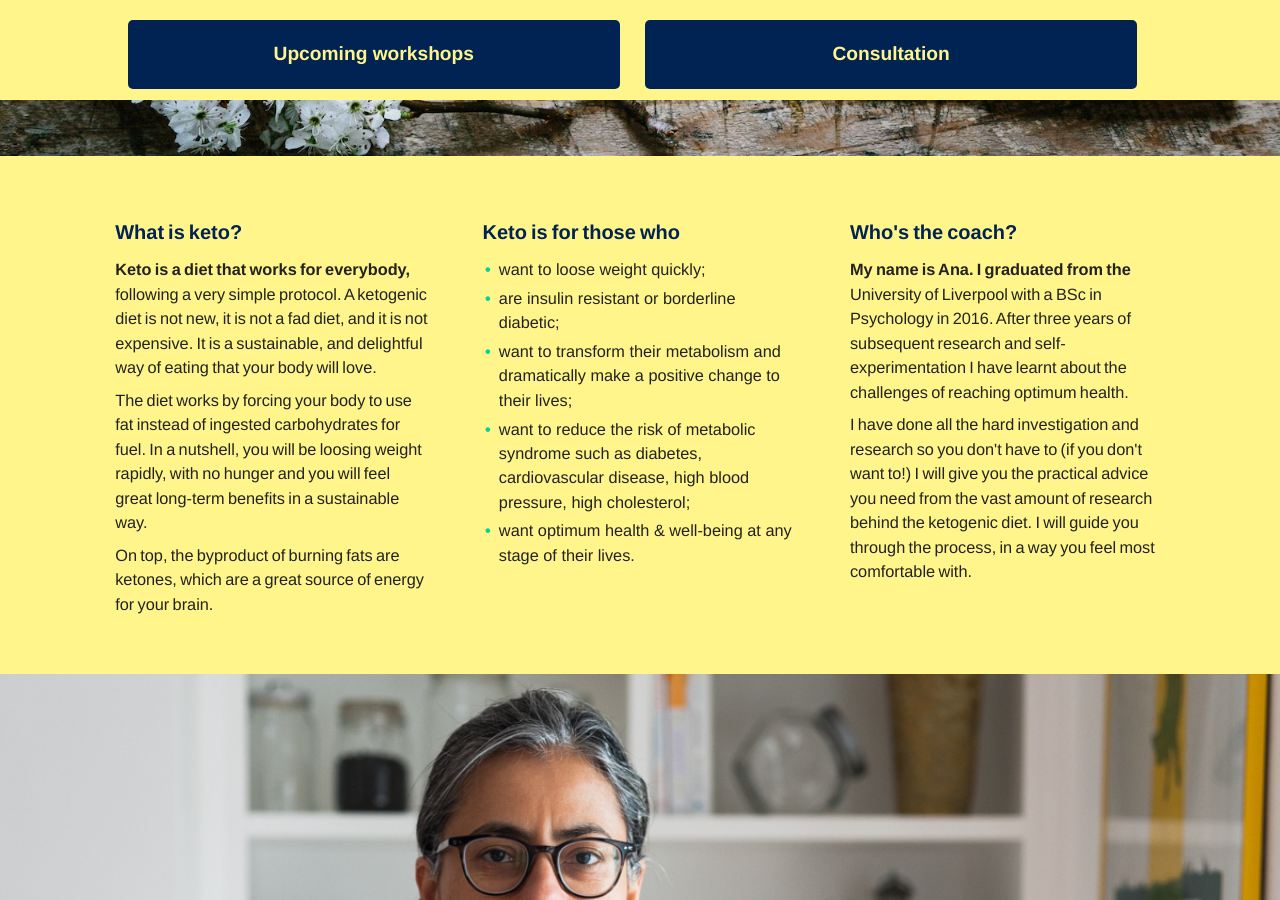
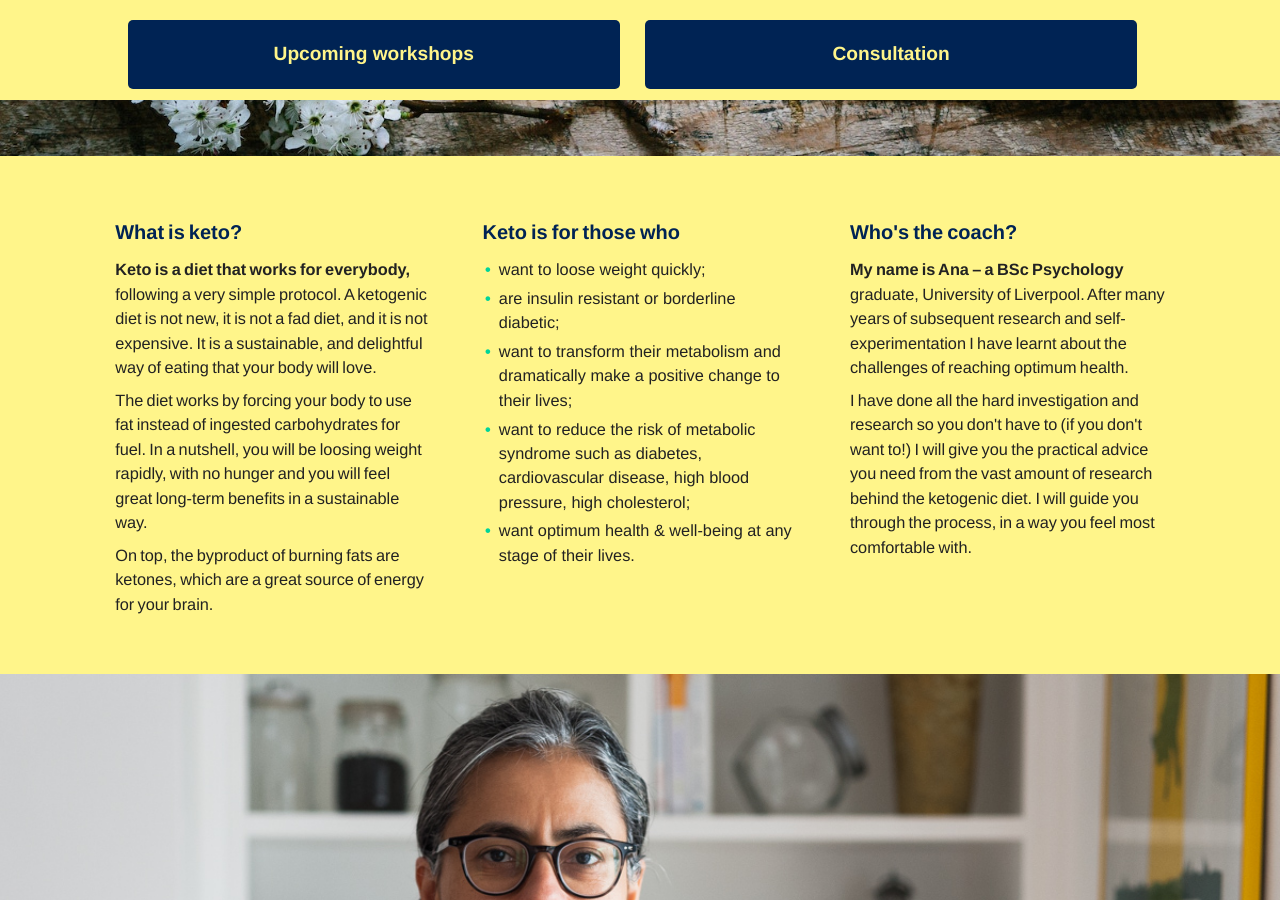
Before and after one commit to martincf/ketolifecoach, a Jekyll site: the page built from index.md, in a window 1280 px wide and 900 px high, scrolled down 1407 px. Built offline with Jekyll 4.4.1, drawn with Linux system fonts in a browser that asks for light colours; some web fonts are replaced.

Commit message:
Profile text changes

```diff
--- a/_includes/splash.html
+++ b/_includes/splash.html
@@ -17,7 +17,7 @@
     </div>
     <div class="col col-content">
       <h2>Who's the coach?</h2>
-      <p>My name is Ana. I graduated from the University of Liverpool with a BSc in Psychology in 2016. After three years of subsequent research and self-experimentation I have learnt about the challenges of reaching optimum health.</p>
+      <p>My name is Ana – a BSc Psychology graduate, University of Liverpool. After many years of subsequent research and self-experimentation I have learnt about the challenges of reaching optimum health.</p>
       <p>I have done all the hard investigation and research so you don't have to  (if you don't want to!) I will give you the practical advice you need from the vast amount of research behind the ketogenic diet. I will guide you through the process, in a way you feel most comfortable with.</p>
     </div>
 </section>
```
Also changed, not shown: 1 other file.
